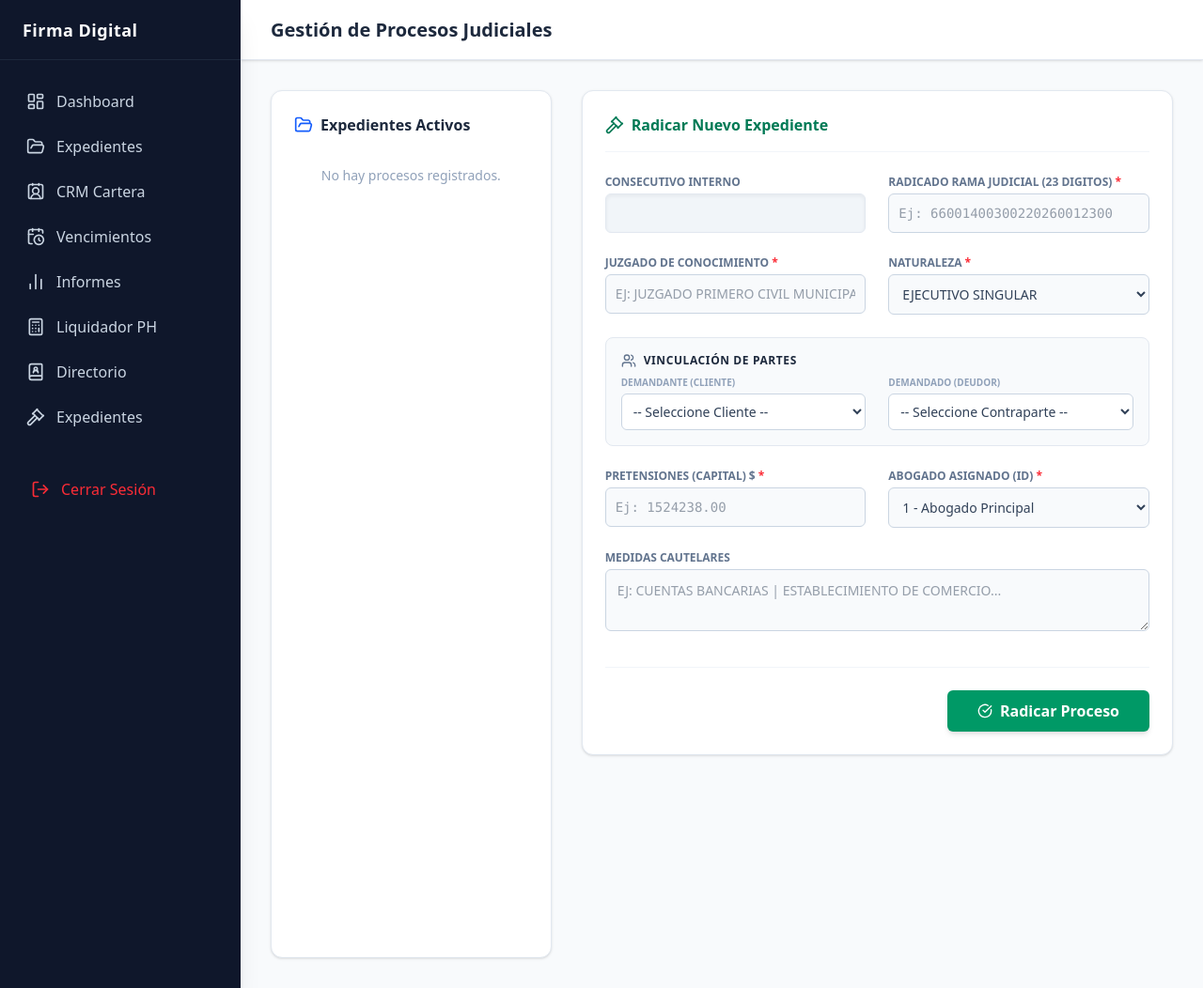
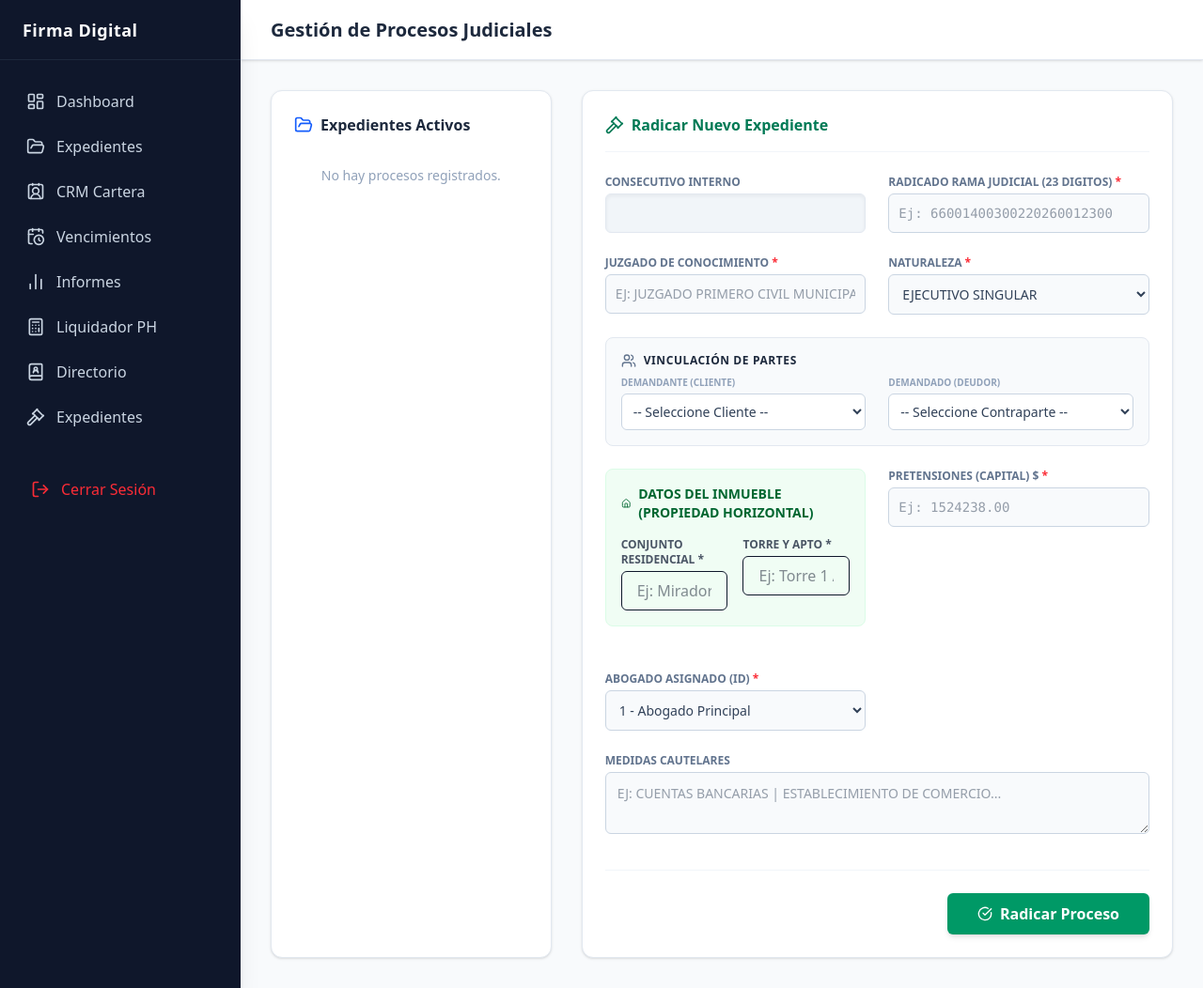
Before and after one commit to ParedesD28/erp-despacho, a Python web app: template templates/procesos.html in a window 1280 px wide. Shown: the whole page at 94% size. Run offline with Jinja, Linux system fonts and the light colour scheme; the template is opened without the code that fills it, so the values that code supplies are empty.

Commit message:
Add files via upload

```diff
--- a/templates/procesos.html
+++ b/templates/procesos.html
@@ -99,6 +99,23 @@
                 </div>
             </div>
 
+<!-- NUEVA SECCIÓN: DATOS DEL INMUEBLE (PH) -->
+<div class="mb-6 bg-green-50 p-4 rounded-lg border border-green-100">
+    <h3 class="text-sm font-bold text-green-800 mb-4 flex items-center gap-2">
+        <i data-lucide="home" class="w-4 h-4"></i> DATOS DEL INMUEBLE (PROPIEDAD HORIZONTAL)
+    </h3>
+    <div class="grid grid-cols-2 gap-4">
+        <div>
+            <label class="block text-xs font-semibold text-gray-600 uppercase mb-1">Conjunto Residencial *</label>
+            <input type="text" name="conjunto" required placeholder="Ej: Mirador de la Villa" class="w-full px-4 py-2 border rounded-md focus:ring-2 focus:ring-green-500 outline-none">
+        </div>
+        <div>
+            <label class="block text-xs font-semibold text-gray-600 uppercase mb-1">Torre y Apto *</label>
+            <input type="text" name="apto" required placeholder="Ej: Torre 1 Apto 302" class="w-full px-4 py-2 border rounded-md focus:ring-2 focus:ring-green-500 outline-none">
+        </div>
+    </div>
+</div>
+
             <!-- FINANZAS Y MEDIDAS -->
             <div>
                 <label class="block text-xs font-bold text-slate-500 uppercase mb-1">Pretensiones (Capital) $ <span class="text-red-500">*</span></label>
```
